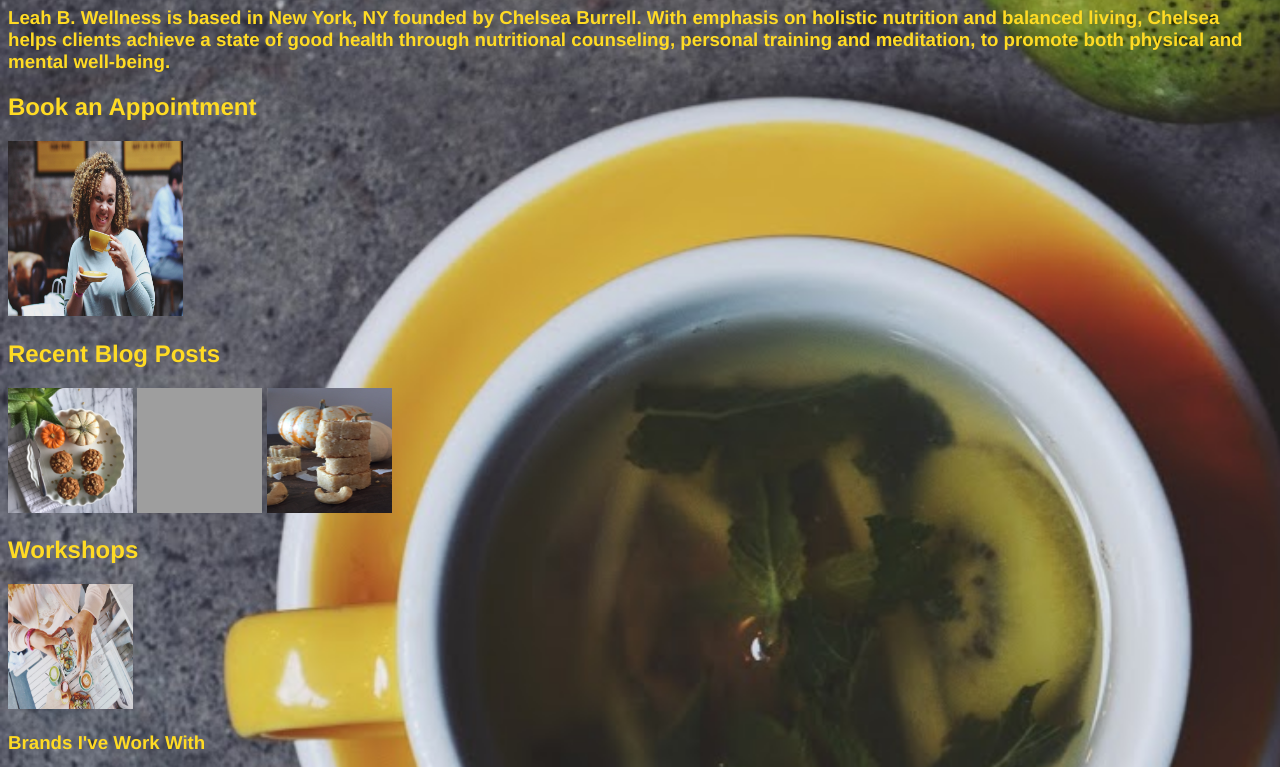
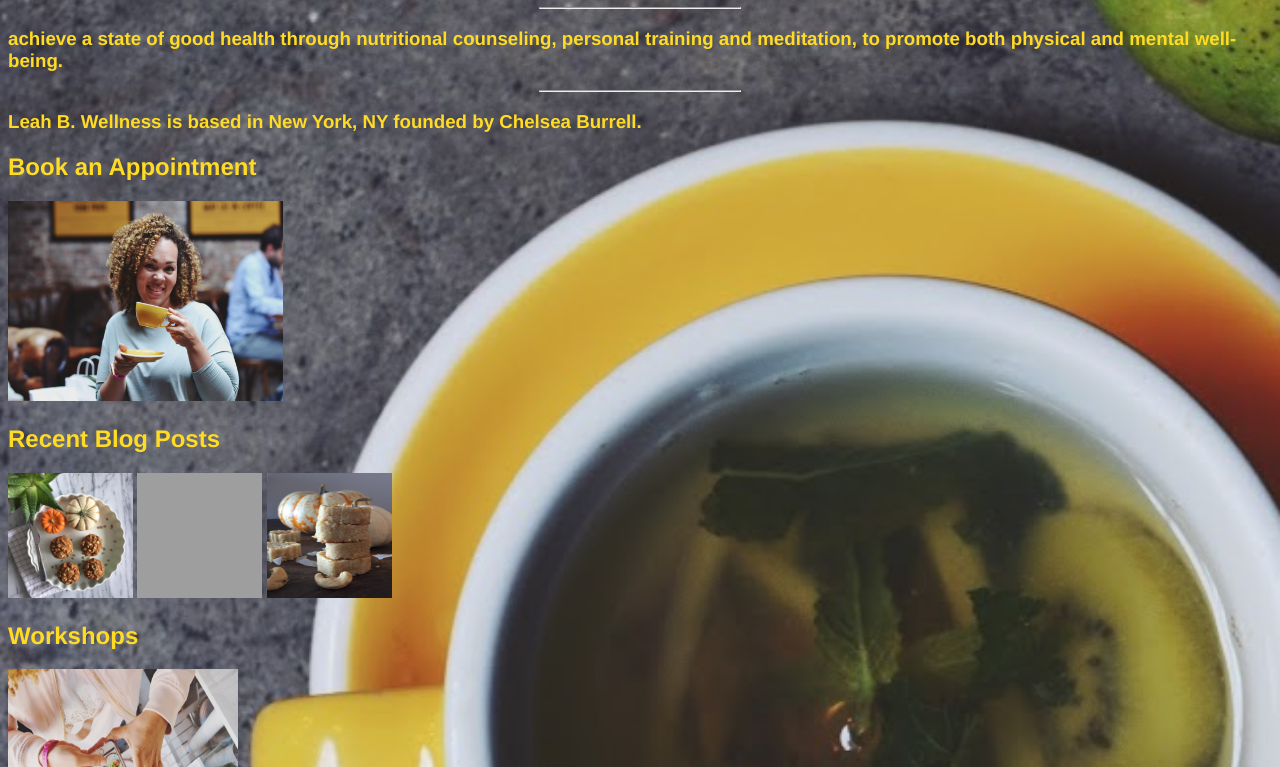
Before and after one commit to cburrell23/cburrell23.github.io, a plain HTML site: page unit_4/index.html in a window 1280 px wide. Shown: the part 101-868 px from the top of the page. Drawn offline with Linux system fonts and the light colour scheme; grey boxes are pictures that could not be loaded.

Commit message:
images round 4

```diff
--- a/unit_4/index.html
+++ b/unit_4/index.html
@@ -9,10 +9,16 @@
 	<img src="images/LBW.png">
 	<h1>WELLNESS FROM WITHIN</h1>
 
-<h3>Leah B. Wellness is based in New York, NY founded by Chelsea Burrell. With emphasis on holistic nutrition and balanced living, Chelsea helps clients achieve a state of good health through nutritional counseling, personal training and meditation, to promote both physical and mental well-being.</h3>
+<hr>
+
+<h3>achieve a state of good health through nutritional counseling, personal training and meditation, to promote both physical and mental well-being.</h3>
+
+<hr>
+
+<h3>Leah B. Wellness is based in New York, NY founded by Chelsea Burrell.</h3>
 
 <h2>Book an Appointment</h2>
-<img src="images/cbsippingtea.JPG" height="175" width="175">
+<img src="images/cbsippingtea.JPG" height="200" width="275">
 
 <h2>Recent Blog Posts</h2>
 <img src="images/pumpkinmuff.JPG" height="125" width="125">
@@ -20,7 +26,7 @@
 <img src="images/coconutcookies.JPG" height="125" width="125">
 
 <h2>Workshops</h2>
-<img src="images/arialfoodshot.JPG" height="125" width="125">
+<img src="images/arialfoodshot.JPG" height="200" width="230">
 
 <h3>Brands I've Work With</h3>
 <img src="images/Logos.JPG">
```
